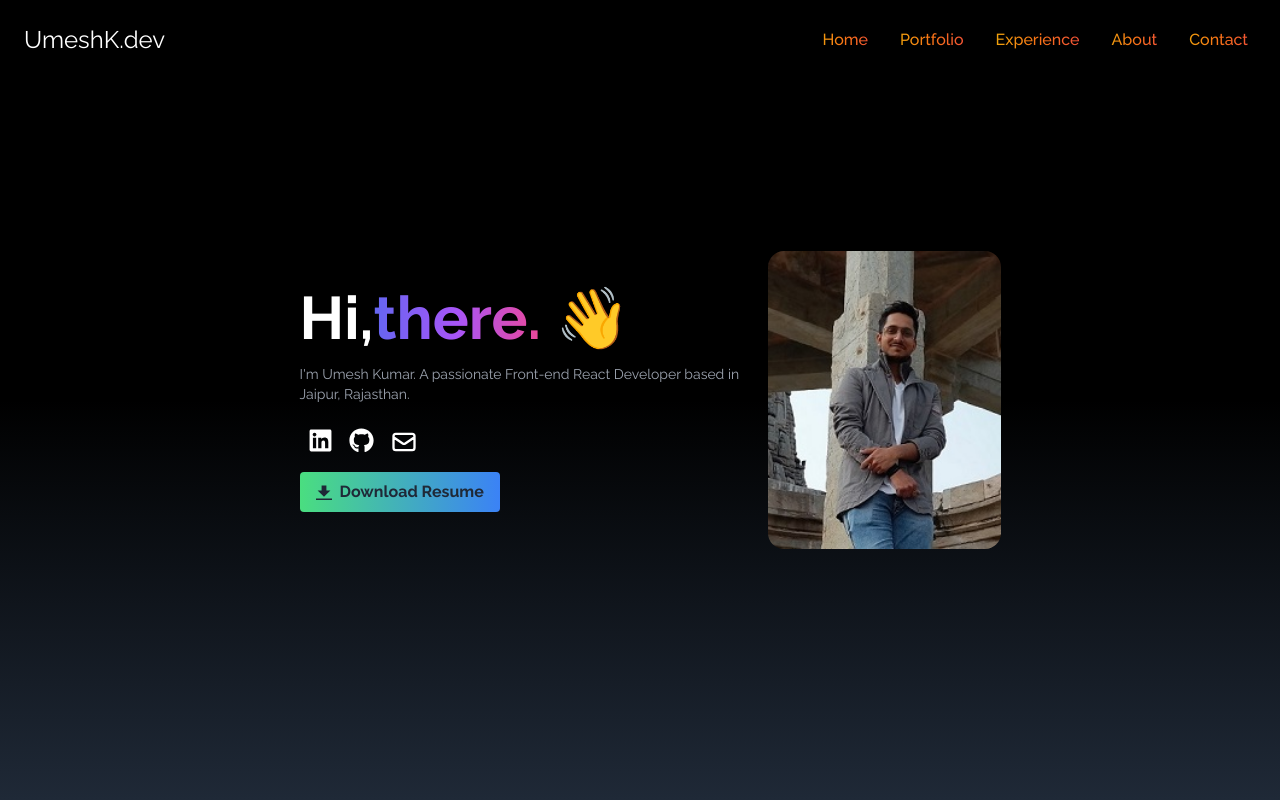
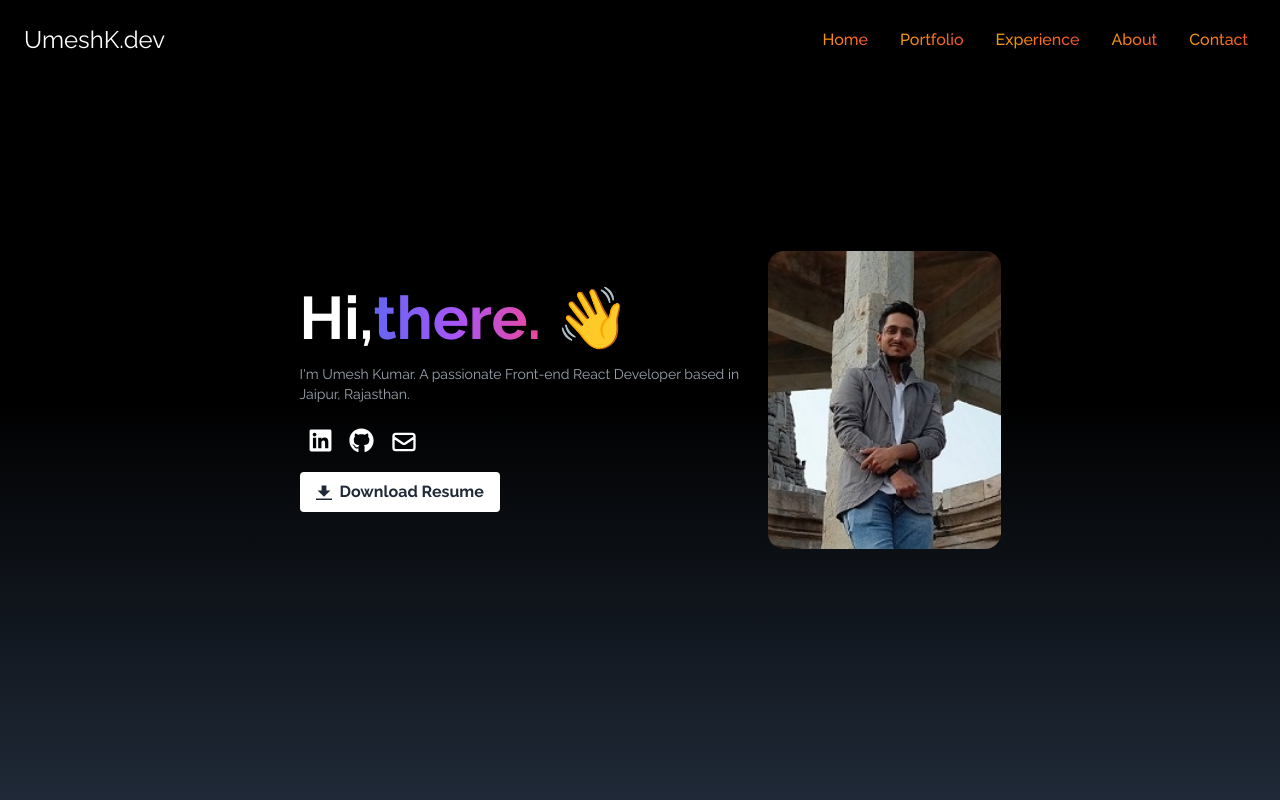
Before and after one commit to Vargos98/personal-portfolio, a React (Create React App) app: page / in a window 1280 px wide. Shown: the top 800 px of the page. Built offline with nearby package versions, Linux system fonts and the light colour scheme.

Commit message:
Update Home.jsx

```diff
--- a/src/components/Home.jsx
+++ b/src/components/Home.jsx
@@ -79,7 +79,7 @@ const Home = () => {
                     <div className='text-white  mt-2 mr-1'>
                         <div>
                             <form method="get" action="/UmeshKumar_Resume.pdf">
-                                <button class="bg-gradient-to-r from-green-400 to-blue-500 text-gray-800 font-bold duration-200 hover:scale-110 py-2 px-4 rounded inline-flex items-center ">
+                                <button class="bg-gradient-to-r from-white to-white text-gray-800 font-bold duration-200 hover:scale-110 py-2 px-4 rounded inline-flex items-center ">
                                     <svg class="fill-current w-4 h-4 mr-2" xmlns="http://www.w3.org/2000/svg" viewBox="0 0 20 20"><path d="M13 8V2H7v6H2l8 8 8-8h-5zM0 18h20v2H0v-2z "  /></svg>
                                     <span>Download Resume</span>
                                 </button>
```
